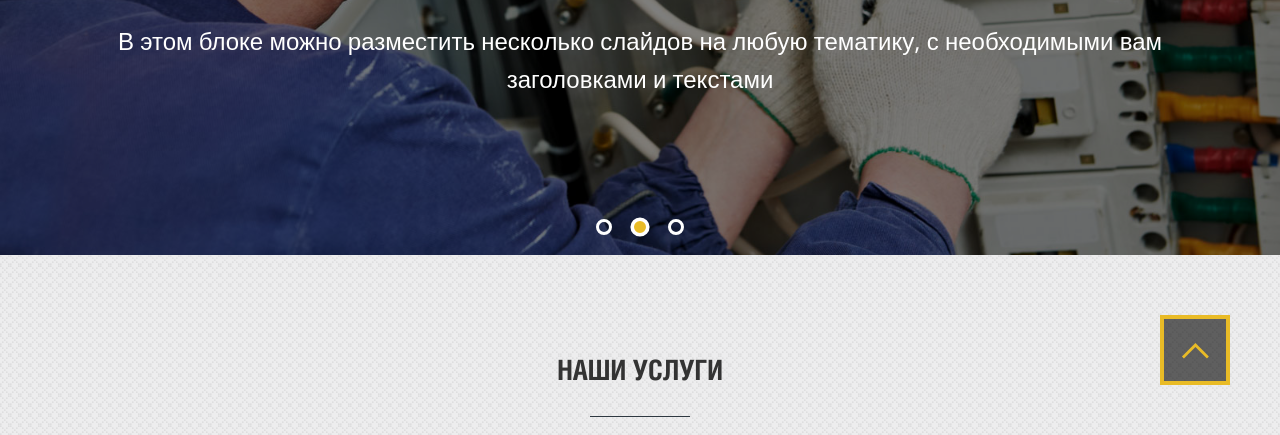
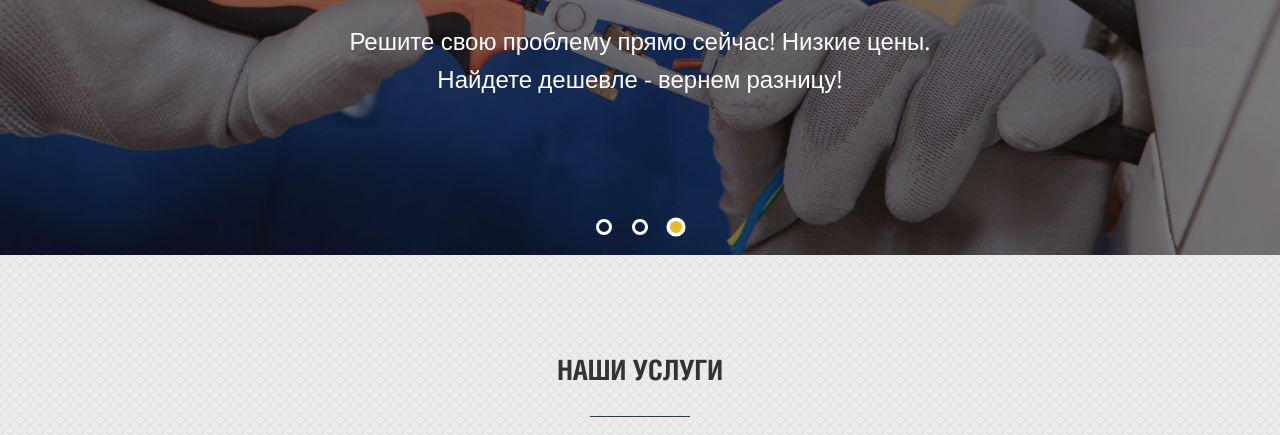
Before and after one commit to dimabenchuk2000/graduationProject, a website built with webpack: page dist/index.html in a window 1280 px wide. Shown: the part 365-800 px from the top of the page. Built offline with nearby package versions, Linux system fonts and the light colour scheme; files whose address does not match are found by name.

Commit message:
Написал скрипт btnToTop, который при прокрутку страницы вниз открывает кнопку для прокрутки вверх

```diff
--- a/src/index.js
+++ b/src/index.js
@@ -3,6 +3,7 @@
 import slider from "./modules/slider";
 import sliderSwiper from "./modules/sliderSwiper";
 import accordion from "./modules/accordion";
+import btnToTop from "./modules/btnToTop";
 
 modal();
 smoothScrolling();
@@ -19,3 +20,4 @@
 });
 sliderSwiper();
 accordion();
+btnToTop();
--- /dev/null
+++ b/src/modules/btnToTop.js
@@ -0,0 +1,14 @@
+const btnToTop = () => {
+  const btnUp = document.querySelector(".btnToTop");
+  const servicesSection = document.querySelector(".services-section");
+
+  window.addEventListener("scroll", () => {
+    if (window.scrollY >= servicesSection.offsetTop) {
+      btnUp.style.display = "block";
+    } else {
+      btnUp.style.display = "none";
+    }
+  });
+};
+
+export default btnToTop;
--- a/src/modules/smoothScrolling.js
+++ b/src/modules/smoothScrolling.js
@@ -1,5 +1,6 @@
 const smoothScrolling = () => {
   const linksMenu = document.querySelectorAll(".top-menu>ul>li>a");
+  const btnToTop = document.querySelector(".btnToTop");
 
   const scroll = function (e) {
     e.preventDefault();
@@ -10,6 +11,7 @@
   };
 
   linksMenu.forEach((link) => link.addEventListener("click", scroll));
+  btnToTop.addEventListener("click", scroll);
 };
 
 export default smoothScrolling;
```
Also changed, not shown: dist/css/style.css, dist/index.html, dist/js/main.js.
